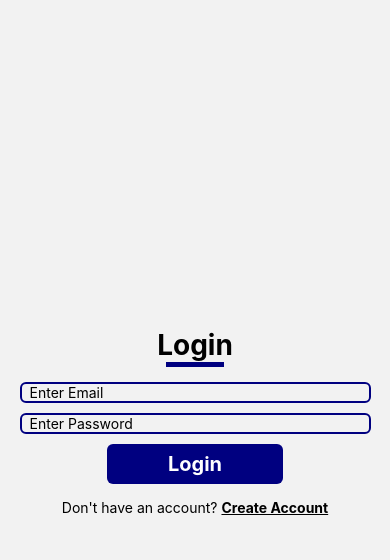
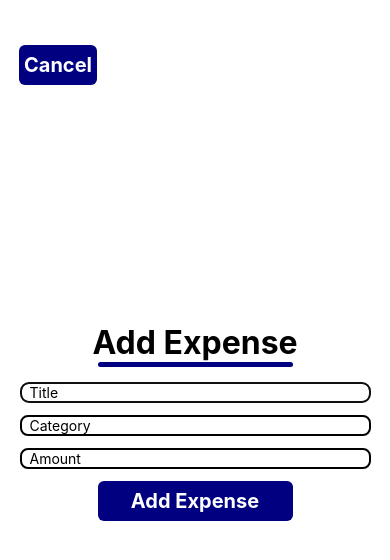
Before and after one commit to muhammadfuzailahmed/Inventory-Management-System, a React Native app: screen /AddExpense in a window 390 px wide. Shown: the top 560 px of the page. Built offline with nearby package versions, Linux system fonts and the light colour scheme.

Commit message:
Relocate cancel button

```diff
--- a/Components/Screens/Expenses/AddExpense/AddExpense.jsx
+++ b/Components/Screens/Expenses/AddExpense/AddExpense.jsx
@@ -1,4 +1,4 @@
-import { StyleSheet, Text, View, TextInput } from 'react-native'
+import { StyleSheet, Text, View, TextInput, Modal } from 'react-native'
 import React, { useState } from 'react'
 import Button from '../../../UI/Button/Button';
 import Toast from 'react-native-toast-message';
@@ -9,9 +9,11 @@ const AddExpense = ({navigation, route}) => {
   const [title, setTile] = useState("");
   const [category, setCategory] = useState("");
   const [amount, setAmount] = useState("");
+  const [isShown, setIsShown] = useState(true);
   // const [date, setDate] = useState("");
 
   const handleCancelBtn = () => {
+    setIsShown(false);
     navigation.navigate("bottomTabs", {user});
   }
 
@@ -58,8 +60,11 @@ const AddExpense = ({navigation, route}) => {
 
 
   return (
+    <Modal visible={isShown} animationType='slide'>
     <View style={styles.container}>
-      <Button onPress={handleCancelBtn} title="Cancel"/>
+      <View style={styles.cancelBtnContainer}>
+        <Button onPress={handleCancelBtn} title="Cancel"/>
+      </View>
       <Text style={styles.expense}>Add Expense</Text>
       <View style={styles.horizontalBar}></View>
       <View style={styles.addExpenseForm}>
@@ -70,6 +75,7 @@ const AddExpense = ({navigation, route}) => {
       </View>
       <Button onPress={handleAddExpenseBtn} title="Add Expense" />
     </View>
+    </Modal>
   )
 }
 
@@ -80,6 +86,12 @@ const styles = StyleSheet.create({
     flex: 1,
     justifyContent: "center",
     alignItems: "center"
+  },
+  cancelBtnContainer: {
+    position: "absolute",
+    left: -20,
+    top: 45,
+    width: "40%",
   },
   expense: {
     textAlign: "center",
```
